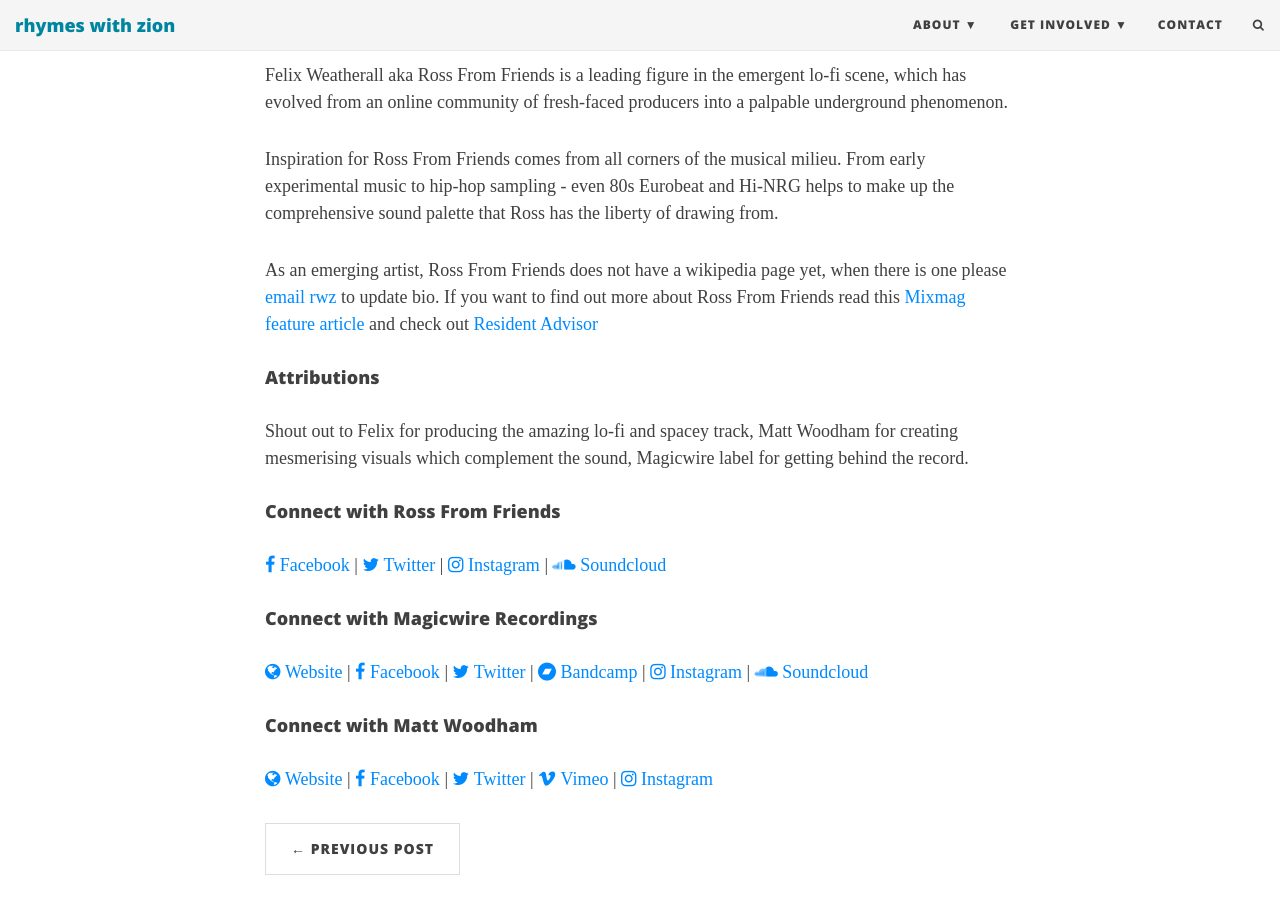
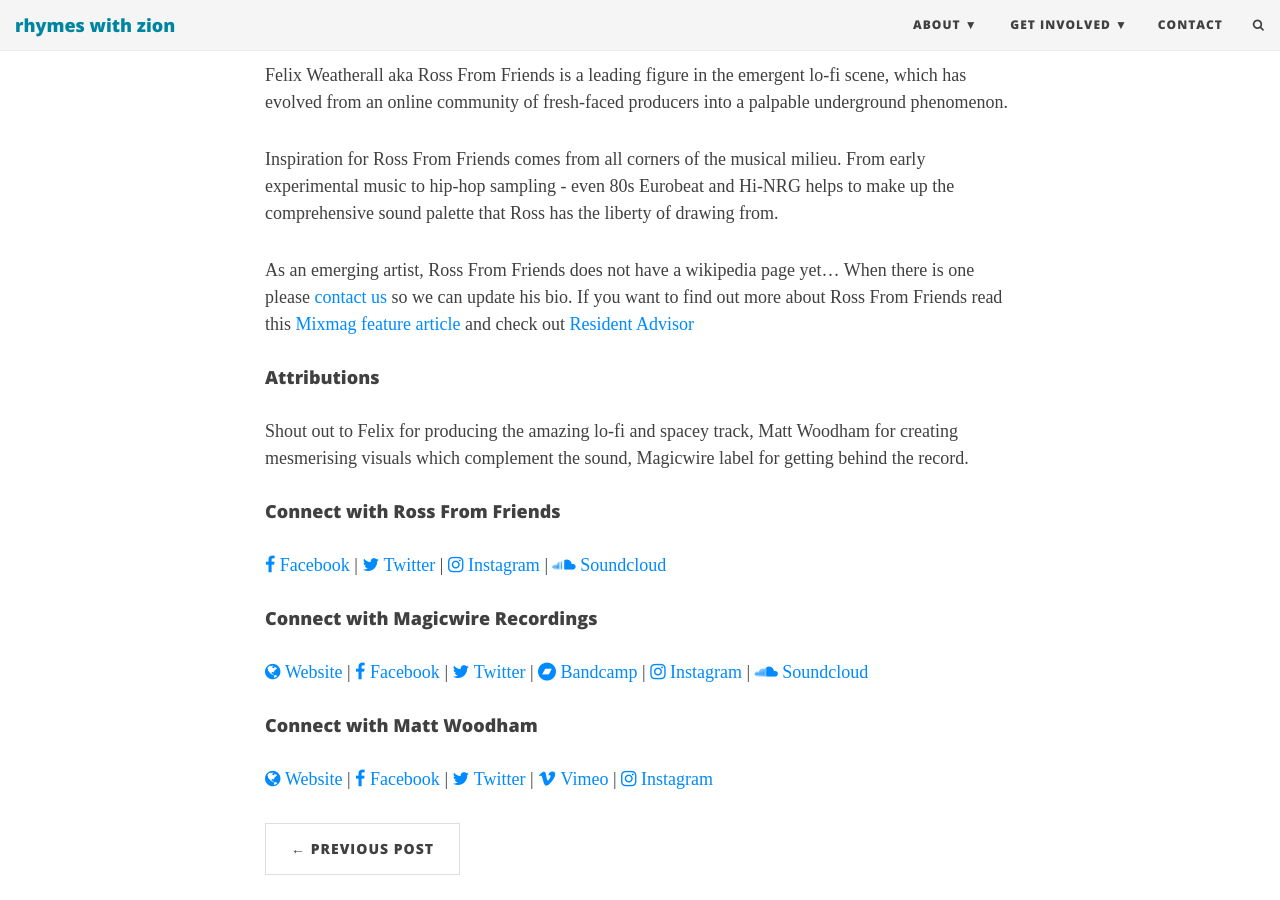
Before and after one commit to rhymeswithzion/rwz-test, a Jekyll site: the page built from _posts/2017-07-29-ross-from-friends-suzinak.md, in a window 1280 px wide and 900 px high, scrolled down 1387 px. Built offline with Jekyll 4.4.1, drawn with Linux system fonts in a browser that asks for light colours; some web fonts are replaced; comment, search, counter and statistics services are not loaded.

Commit message:
Update 2017-07-29-ross-from-friends-suzinak.md

```diff
--- a/_posts/2017-07-29-ross-from-friends-suzinak.md
+++ b/_posts/2017-07-29-ross-from-friends-suzinak.md
@@ -30,7 +30,7 @@
 
 Inspiration for Ross From Friends comes from all corners of the musical milieu. From early experimental music to hip-hop sampling - even 80s Eurobeat and Hi-NRG helps to make up the comprehensive sound palette that Ross has the liberty of drawing from.
 
-As an emerging artist, Ross From Friends does not have a wikipedia page yet, when there is one please [email rwz](mailto:rhymeswithzion@gmail.com) to update bio. If you want to find out more about Ross From Friends read this [Mixmag feature article](http://mixmag.net/feature/impact-ross-from-friends) and check out [Resident Advisor](https://www.residentadvisor.net/dj/rossfromfriends-uk/biography)
+As an emerging artist, Ross From Friends does not have a wikipedia page yet... When there is one please [contact us](http://www.rwz.io/contact) so we can update his bio. If you want to find out more about Ross From Friends read this [Mixmag feature article](http://mixmag.net/feature/impact-ross-from-friends) and check out [Resident Advisor](https://www.residentadvisor.net/dj/rossfromfriends-uk/biography)
 
 #### Attributions
 
```
